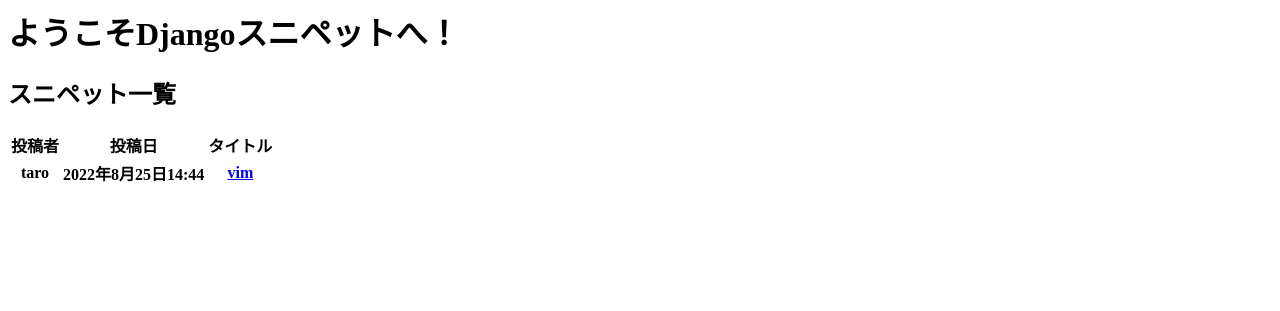
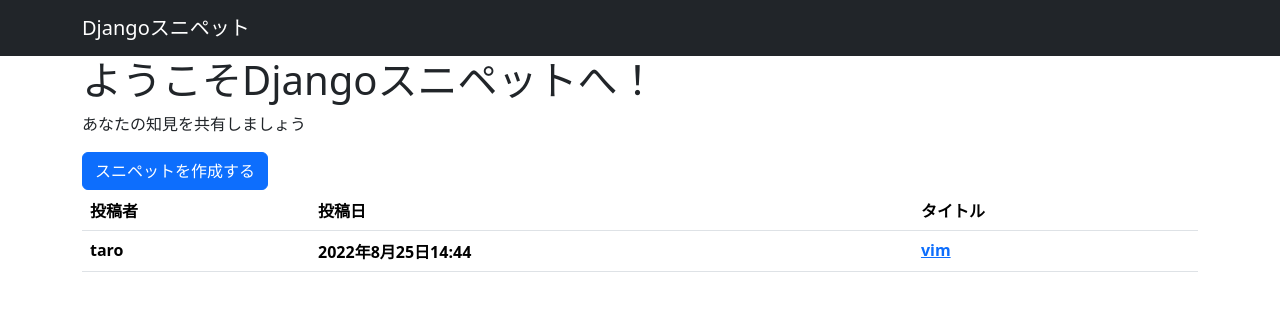
Before and after one commit to taro0079/djangosnippets, a Django app: page / in a window 1280 px wide. Shown: the top 311 px of the page. Run offline with Django 4.2, Linux system fonts and the light colour scheme; data comes from the database, SQL or seed files in the repository; lists and menus that the app fills with data are empty; some libraries are stand-ins or nearby versions.

Commit message:
bootstrapを導入した

```diff
--- a/djangosnippets/settings.py
+++ b/djangosnippets/settings.py
@@ -38,6 +38,7 @@
     'django.contrib.messages',
     'django.contrib.staticfiles',
     'snippets.apps.SnippetsConfig',
+    'django_bootstrap5'
 ]
 
 MIDDLEWARE = [
--- a/snippets/templates/snippets/top.html
+++ b/snippets/templates/snippets/top.html
@@ -1,11 +1,26 @@
+{% load django_bootstrap5 %}
 <html>
   <head>
     <meta charset="utf-8" />
     <title>Djangoスニペット</title>
+    {% bootstrap_css %} {% bootstrap_javascript %}
   </head>
   <body>
-    <h1>ようこそDjangoスニペットへ！</h1>
-    <h2>スニペット一覧</h2>
+    <nav class="navbar navbar-expand flex-md-row navbar-dark bg-dark">
+      <div class="container justify-content-between">
+        <a href="/" class="navbar-brand">Djangoスニペット</a>
+      </div>
+    </nav>
+    <main>
+      <div class="container">
+        <div class="welcome">
+          <h1 class="title">ようこそDjangoスニペットへ！</h1>
+          <p class="subtitle">あなたの知見を共有しましょう</p>
+          <a class="btn btn-primary" href="{% url 'snippet_new' %}"
+            >スニペットを作成する</a
+          >
+        </div>
+
         {% if snippets %}
         <table class="table">
           <thead>
@@ -32,5 +47,7 @@
         {% else %}
         <p>スニペットはまだ投稿されていません</p>
         {% endif %}
+      </div>
+    </main>
   </body>
 </html>
```
Lines whose indentation alone changed are shown as unchanged.
